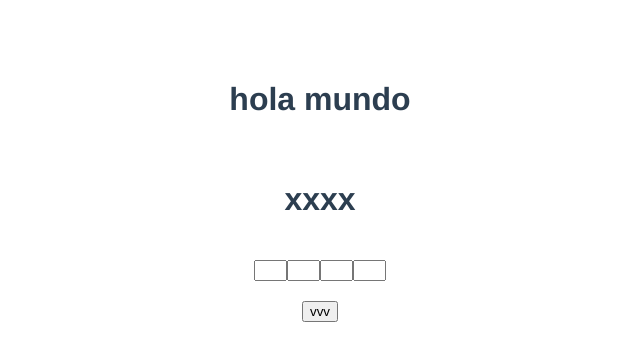
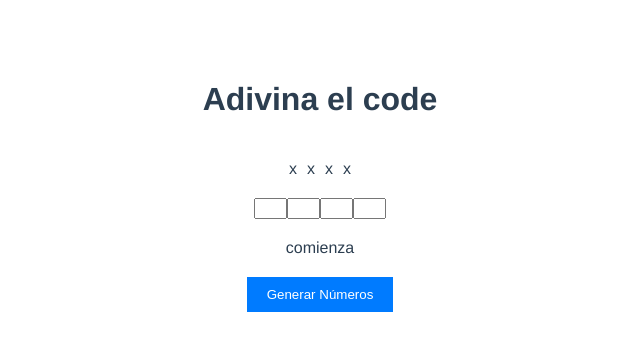
Before and after one commit to 1jcao3/Codink_Game, a Vue app: page / in a window 1280 px wide. Shown: the top 360 px of the page, without its empty margins (320-960 px from the left). Built offline with nearby package versions, Linux system fonts and the light colour scheme.

Commit message:
terminando logica

```diff
--- a/src/components/BoxNumbers.vue
+++ b/src/components/BoxNumbers.vue
@@ -1,40 +1,190 @@
 <template>
-
   <div class="input">
-    <input v-for="(value,index) in numbers  " :key="index" type="number" v-model="numbers[index] "
-     @input="handleInput(index,$event)" ref="input">
+    <input
+      v-for="(value, index) in numbers"
+      :key="index"
+      type="number"
+      step="1"
+      v-model="numbers[index]"
+      @input="handleInput(index, $event)"
+      @keydown="handleKeydown(index, $event)"
+      ref="input">
   </div>
 
+  <div class="box" v-if="newNumbers.length">
+    <ul v-for="(numbers1, idx) in newNumbers" :key="idx">
+      <li>{{ numbers1[0] }} {{ numbers1[1] }} {{ numbers1[2] }} {{ numbers1[3] }}</li>
+    </ul>
+  </div>
 
+  <div class="answer">
+    {{ text }}
+  </div>
 </template>
 
 <script setup>
+import { inject, ref } from 'vue';
 
-import {ref} from 'vue'
+const numbers = ref([null, null, null, null]);
+const input = ref([]);
+const cpNumber = inject('cpNumber');
+const newNumbers = ref([]);
+const text = ref("comienza");
+let clean = ref(false);
+let correctNumber = inject('correctNumber');
 
-const numbers=ref([null,null,null,null])
-const input=ref([])
+const compare = (numbers) => {
+  let matchCount = 0;
+  let totalMatch = 0;
+  let cpNumberArray = cpNumber.value.map(Number);
+  let cpNumberCount = {};
 
-const handleInput=(index,event)=>{
+  // Contar la cantidad de cada número en cpNumberArray
+  cpNumberArray.forEach(num => {
+    cpNumberCount[num] = (cpNumberCount[num] || 0) + 1;
+  });
 
-        if(event.target.value.length>=1 && event.target.value.length<=10 && index <numbers.value.length-1  ){
+  // Contar las coincidencias en numbers
+  numbers.forEach(num => {
+    num = parseInt(num);
+    if (cpNumberCount[num] && cpNumberCount[num] > 0) {
+      totalMatch++;
+      cpNumberCount[num]--;
+    }
+  });
 
-            input.value[index + 1].focus();
+  // Contar las coincidencias exactas en la posición
+  numbers.forEach((num, index) => {
+    num = parseInt(num);
+    if (cpNumberArray[index] === num) {
+      matchCount++;
+    }
+  });
 
+  if (totalMatch > 0) {
+    newNumbers.value.push(numbers.slice());
+    text.value = `coinciden ${totalMatch} número${totalMatch > 1 ? 's' : ''}`;
+  } else {
+    newNumbers.value.push(numbers.slice());
+    correctNumber.value = false;
+    text.value = "no coinciden números";
+  }
+
+  if (matchCount === 4) {
+    correctNumber.value = true;
+    clean.value = true;
+    if (clean.value) {
+      newNumbers.value = [];
+      text.value = "lo lograste";
     }
   }
+};
+
+const handleInput = (index, event) => {
+  const inputElement = event.target;
+
+  if (event.inputType === "insertText" && event.data) {
+    if (event.data.length > 1 || event.data === "e") {
+      inputElement.value = "";
+      event.preventDefault();
+      return;
+    }
+  }
+
+  // Limitar la entrada a un carácter
+  if (inputElement.value.length > 1) {
+    inputElement.value = inputElement.value.slice(0, 1);
+  }
+
+  // Actualizar el valor en numbers
+  numbers.value[index] = inputElement.value;
+
+  // Mover el foco al siguiente input si el valor tiene un carácter
+  if (inputElement.value.length === 1 && index < numbers.value.length - 1) {
+    input.value[index + 1].focus();
+  }
+
+  // Si se llena el último input, comparar y reiniciar
+  if (index === 3 && inputElement.value.length === 1) {
+    compare(numbers.value);
+    numbers.value = [null, null, null, null];
+    input.value.forEach((inputElement, idx) => {
+      inputElement.value = '';
+      if (idx === 0) {
+        inputElement.focus();
+      }
+    });
+  }
+};
+
+const handleKeydown = (index, event) => {
+  // Verifica si el evento está definido
+  if (!event) {
+    console.error('Event is undefined');
+    return;
+  }
+
+  const focusedInput = document.activeElement;
+
+  if (event.key === "Backspace" || event.keyCode === 8) {
+    if (focusedInput.value.length === 0 && index > 0) {
+      // Mueve el foco al input anterior si el actual está vacío
+      input.value[index - 1].focus();
+      event.preventDefault();
+    } else {
+      // Borra el carácter si hay algo en el campo
+      focusedInput.value = focusedInput.value.slice(0, -1);
+      event.preventDefault(); // Evita el comportamiento predeterminado
+    }
+  }
+
+  if (event.key === "ArrowLeft" || event.keyCode === 37) {
+    if (index > 0) {
+      // Mueve el foco al input anterior
+      input.value[index - 1].focus();
+      event.preventDefault();
+    }
+  }
+
+  if (event.key === "ArrowRight" || event.keyCode === 39) {
+    if (index < input.value.length - 1) {
+      // Mueve el foco al siguiente input
+      input.value[index + 1].focus();
+      event.preventDefault();
+    }
+  }
+
+  if (event.key === "ArrowUp" || event.key === "ArrowDown" || event.keyCode === 38 || event.keyCode === 40) {
+    event.preventDefault(); // Evita que el cursor se mueva
+  }
+};
 </script>
 
+
+
+
 <style scoped>
-
-.input{
+.input {
 
   display: flex;
   flex-direction: row;
 
 }
-input{
+
+input {
 
   width: 25px;
 }
+
+/* Eliminar flechas en navegadores webkit (Chrome, Safari, Edge) */
+input[type=number]::-webkit-outer-spin-button,
+input[type=number]::-webkit-inner-spin-button {
+  -webkit-appearance: none;
+  margin: 0;
+}
+
+ul {
+
+  text-decoration: none;
+}
 </style>
--- a/src/components/CpNumber.vue
+++ b/src/components/CpNumber.vue
@@ -1,32 +1,44 @@
 <template>
-    <div>
-    <h1 v-for="item in cpNumber" :key="item">{{ item }} </h1>
+    <div class="numbers">
+      <div v-for="(value, index) in displayNumbers" :key="index">
+        {{ value }}
+      </div>
     </div>
   </template>
 
   <script setup>
+  import { inject, ref, computed, watch } from 'vue';
 
-import {inject} from 'vue'
+  const correctNumber = inject('correctNumber');
+  const injectedCpNumber = inject('cpNumber');
+  const cpNumbers = ref(['x', 'x', 'x', 'x']);
 
-const cpNumber= inject('cpNumber')
+  // Computed property to determine which numbers to display
+  const displayNumbers = computed(() => {
+    if (correctNumber.value) {
+      return injectedCpNumber.value.slice();
+    } else {
+      return injectedCpNumber.value.slice();
+    }
 
+  });
 
+  // Watch for changes in the injected cpNumber and update cpNumber accordingly
+  watch(injectedCpNumber, (newValue) => {
+    cpNumbers.value = newValue.slice();
+  });
 
   </script>
 
   <style scoped>
-
-div{
-
+  .numbers {
     display: flex;
     flex-direction: row;
     align-items: center;
     justify-content: center;
   }
-h1{
 
-    display: flex;
-    flex-direction: column;
-
+  div {
+    margin: 0 5px; /* Adjust spacing between numbers */
   }
   </style>
--- a/src/components/HomeVue.vue
+++ b/src/components/HomeVue.vue
@@ -1,46 +1,47 @@
 <template>
   <div class="todo">
-    <h1>hola mundo</h1>
-
+    <h1>Adivina el code</h1>
     <CpNumber></CpNumber>
-    <BoxNUmber></BoxNUmber>
-    <StartButton ></StartButton>
+    <BoxNumbers></BoxNumbers>
+    <StartButton></StartButton>
   </div>
 </template>
 
 <script setup>
-import CpNumber from "./CpNumber"
-import StartButton from "./StartButton"
-import BoxNUmber from "./BoxNumbers"
-import { provide,ref}from 'vue'
+import CpNumber from "./CpNumber.vue";
+import StartButton from "./StartButton.vue";
+import BoxNumbers from "./BoxNumbers.vue";
+import { provide, ref } from 'vue';
 
+const cpNumber = ref(["x", "x", "x", "x"]);
+const contador=ref(0)
+const correctNumber=ref(false);
+const createNumbers = () => {
 
-const cpNumber=ref(["x","x","x","x"])
+  if(correctNumber.value||contador.value==0){
 
+    const cpNewsNumbers = Array.from({ length: 4 }, () => Math.floor(Math.random() * 10));
 
-const createNumbers=()=>{
+    cpNumber.value.splice(0, cpNumber.value.length, ...cpNewsNumbers);
 
+    contador.value=1;
+    console.log("nextnumber");
+    correctNumber.value=false
+  }
 
-    const cpNewsNumbers=[Math.round(Math.random()*10),Math.round(Math.random()*10),Math.round(Math.random()*10),Math.round(Math.random()*10)]
+};
 
-
-    cpNumber.value=cpNewsNumbers
-
-
-}
-provide('cpNumber',cpNumber)
-provide('createNumbers',createNumbers)
+provide('cpNumber', cpNumber);
+provide('createNumbers', createNumbers);
+provide('correctNumber' ,correctNumber)
 </script>
 
 <style scoped>
-
-.todo{
-
+.todo {
   display: flex;
   align-items: center;
   justify-content: center;
   flex-direction: column;
   gap: 20px;
 }
-
 </style>
--- a/src/components/StartButton.vue
+++ b/src/components/StartButton.vue
@@ -1,16 +1,28 @@
 <template>
-   <button @click="createNumbers">vvv</button>
-</template>
+   <button @click="generateNumbers">Generar Números</button>
+ </template>
 
-<script setup>
-import { inject } from 'vue';
+ <script setup>
+ import { inject } from 'vue';
 
+ const createNumbers = inject('createNumbers');
 
-const createNumbers=inject('createNumbers');
+ const generateNumbers = () => {
+   createNumbers(); // Llamamos a la función para generar nuevos números
+ };
 
+ </script>
 
+ <style scoped>
+ button {
+   padding: 10px 20px;
+   background-color: #007BFF;
+   color: white;
+   border: none;
+   cursor: pointer;
+ }
 
-</script>
-
-<style scoped>
-</style>
+ button:hover {
+   background-color: #0056b3;
+ }
+ </style>
```
Lines whose indentation alone changed are shown as unchanged.
